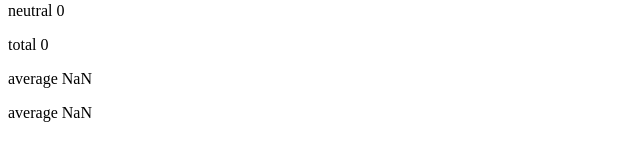
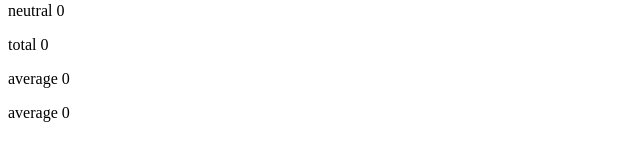
Before and after one commit to catalinpit/learning-react, a React (Create React App) app: page / in a window 1280 px wide. Shown: the part 234-394 px from the top of the page, without its empty margins (0-640 px from the left). Built offline with nearby package versions, Linux system fonts and the light colour scheme.

Commit message:
Got rid of NaN being displayed on the page

```diff
--- a/src/Statistics.js
+++ b/src/Statistics.js
@@ -3,7 +3,7 @@ import React from "react";
 const Statistics = ({ text, value }) => {
     return (
         <>
-            <p>{text} {value}</p>
+            <p>{text} {value > 0 ? value : 0}</p>
         </>
     )
 };
```
